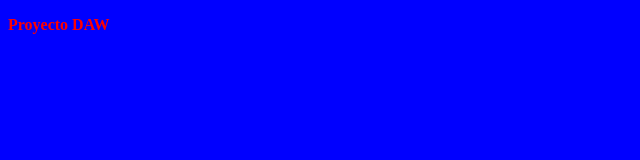
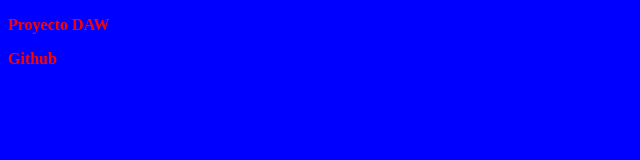
Before and after one commit to FelixV05/curso-git, a plain HTML site: page index.html in a window 1280 px wide. Shown: the full height of the page, 0-640 px from the left. Drawn offline with Linux system fonts and the light colour scheme.

Commit message:
Update index.html

```diff
--- a/index.html
+++ b/index.html
@@ -8,5 +8,6 @@
 </head>
 <body>
 	<p>Proyecto DAW</p>
+	<p>Github</p>
 </body>
 </html>
```
